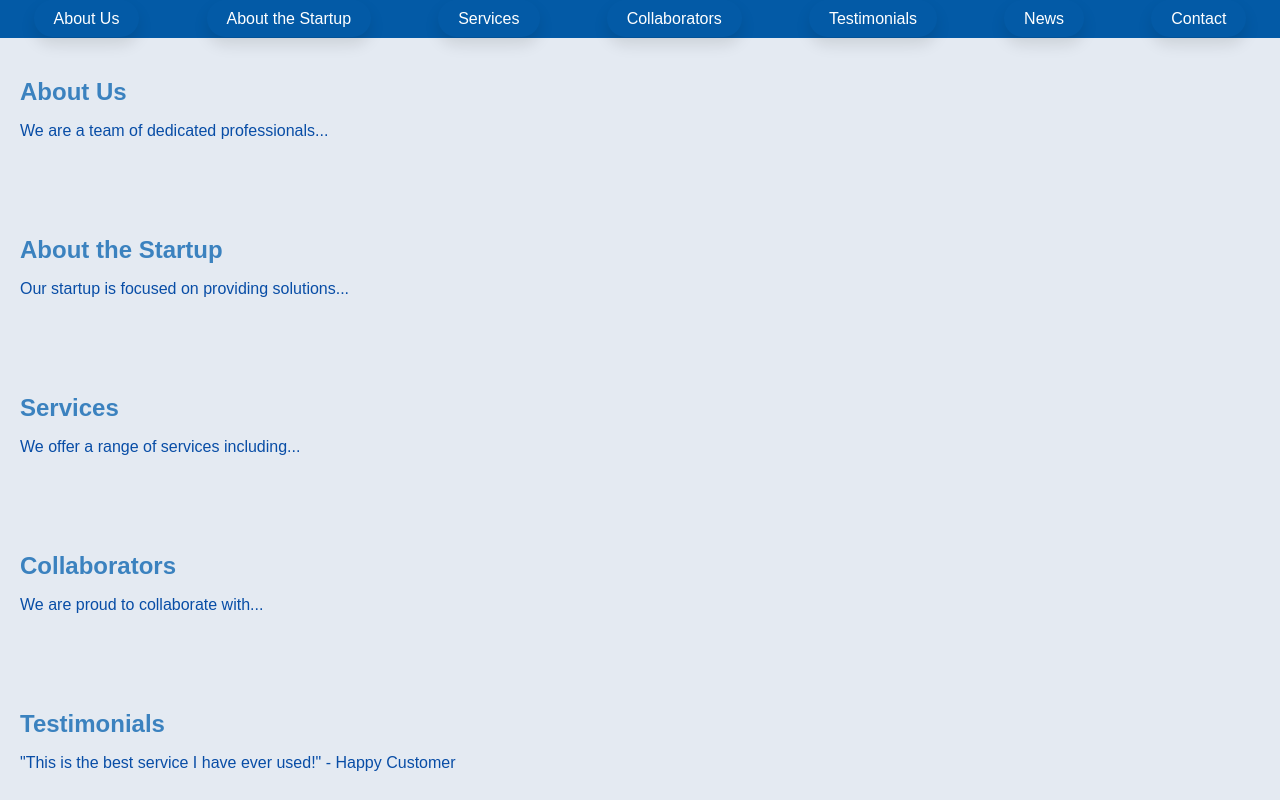
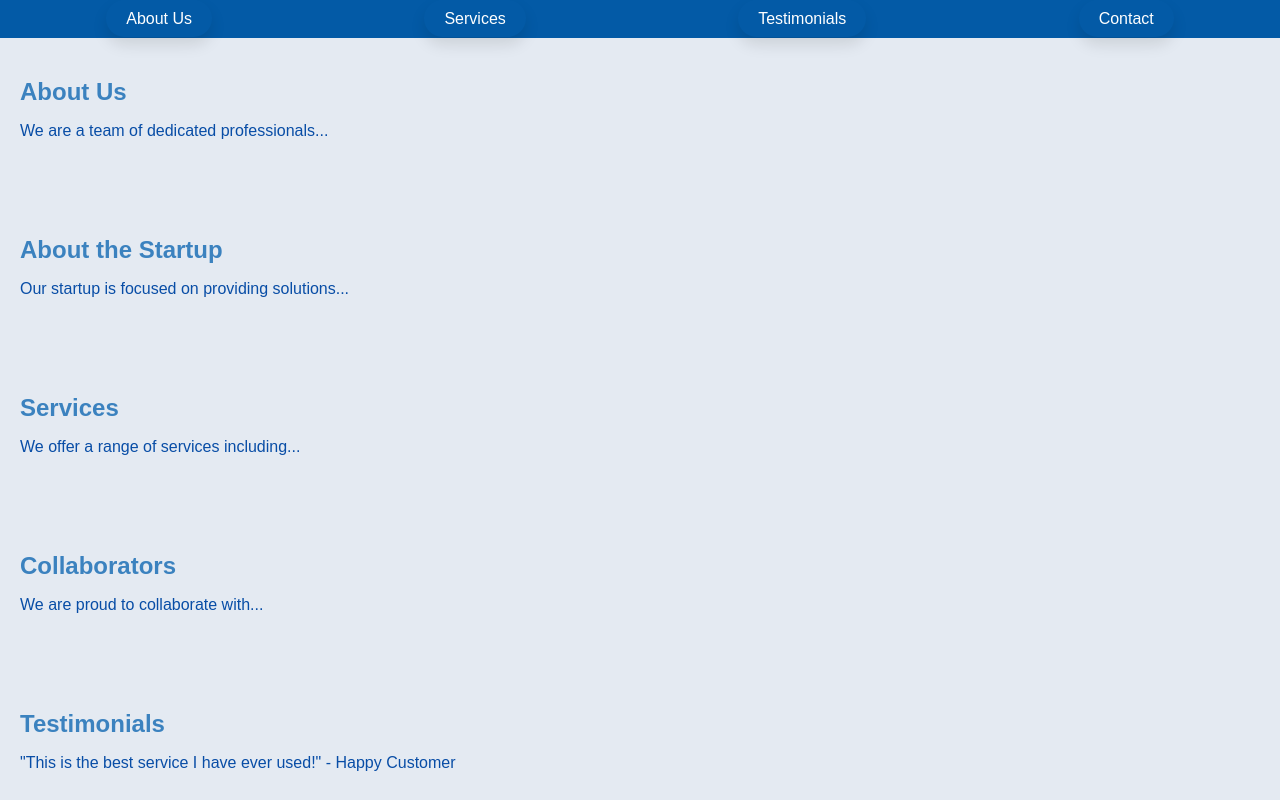
Before and after one commit to U202114545/U202114545.github.io, a plain HTML site: page index.html in a window 1280 px wide. Shown: the top 800 px of the page. Drawn offline with Linux system fonts and the light colour scheme.

Commit message:
Update index.html

```diff
--- a/index.html
+++ b/index.html
@@ -8,11 +8,8 @@
 <nav id="toolbar">
     <ul>
         <li><a href="#about-us">About Us</a></li>
-        <li><a href="#about-startup">About the Startup</a></li>
         <li><a href="#services">Services</a></li>
-        <li><a href="#collaborators">Collaborators</a></li>
         <li><a href="#testimonials">Testimonials</a></li>
-        <li><a href="#news-subscription">News</a></li>
         <li><a href="#contact">Contact</a></li>
     </ul>
 </nav>
```
